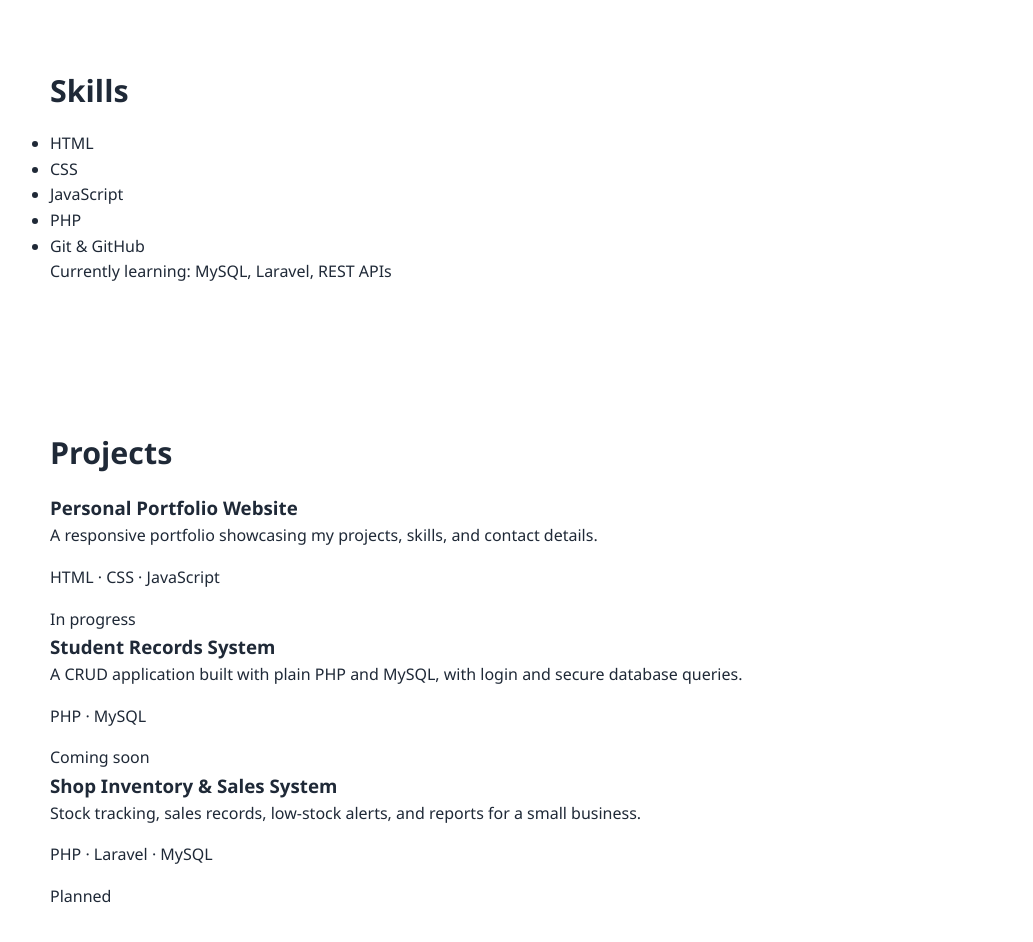
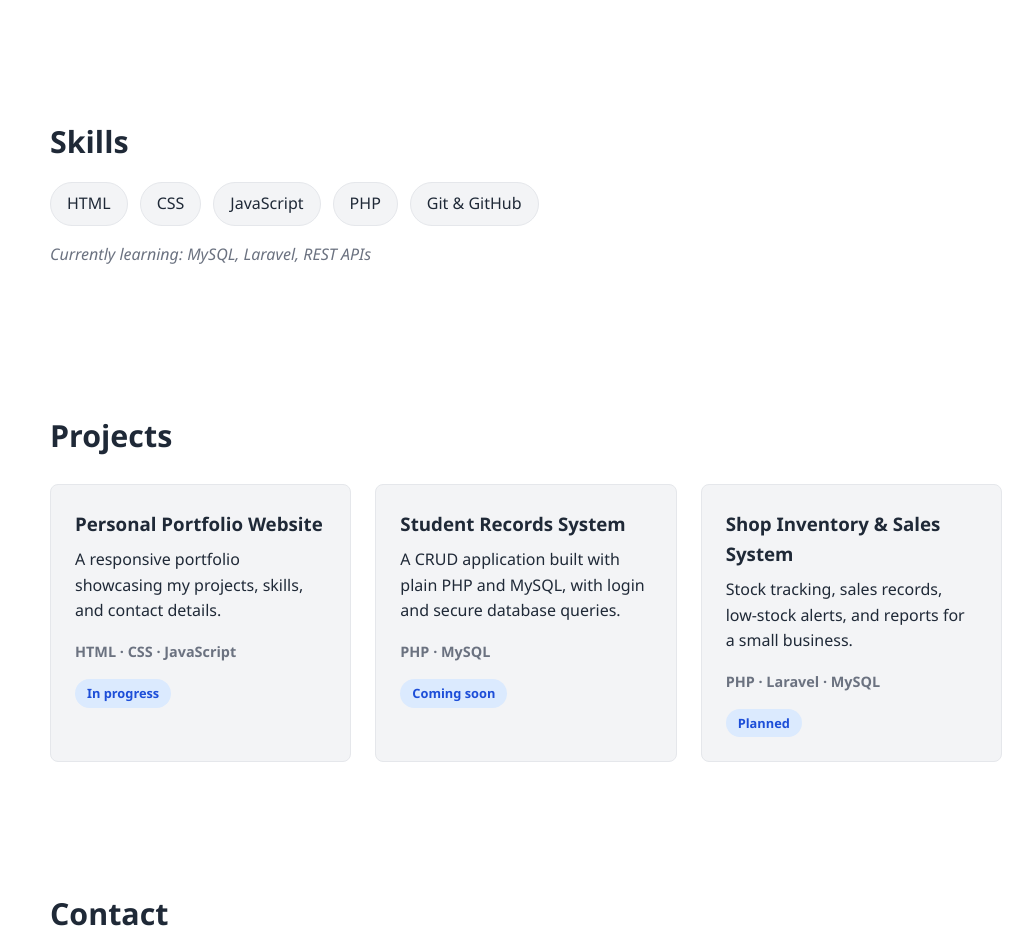
Before and after one commit to mbithi-sam/portfolio, a plain HTML site: page index.html in a window 1280 px wide. Shown: the part 837-1779 px from the top of the page, without its empty margins (114-1147 px from the left). Drawn offline with Linux system fonts and the light colour scheme.

Commit message:
Style about, skills, and project cards

```diff
--- a/css/style.css
+++ b/css/style.css
@@ -137,3 +137,71 @@ nav a:hover {
   border-color: #ffffff;
   color: var(--dark);
 }
+
+/* ---------- About ---------- */
+#about p {
+  max-width: 700px;
+}
+
+/* ---------- Skills ---------- */
+.skills-list {
+  list-style: none;
+  display: flex;
+  flex-wrap: wrap;
+  gap: 0.75rem;
+  margin-bottom: 1rem;
+}
+
+.skills-list li {
+  background: var(--surface);
+  border: 1px solid #e5e7eb;
+  padding: 0.5rem 1rem;
+  border-radius: 999px;
+  font-weight: 500;
+}
+
+.skills-learning {
+  color: var(--muted);
+  font-style: italic;
+}
+
+/* ---------- Projects ---------- */
+.project-grid {
+  display: grid;
+  grid-template-columns: repeat(auto-fit, minmax(260px, 1fr));
+  gap: 1.5rem;
+  margin-top: 1.5rem;
+}
+
+.project-card {
+  background: var(--surface);
+  border: 1px solid #e5e7eb;
+  border-radius: var(--radius);
+  padding: 1.5rem;
+  transition: transform 0.2s, box-shadow 0.2s;
+}
+
+.project-card:hover {
+  transform: translateY(-4px);
+  box-shadow: 0 8px 20px rgba(0, 0, 0, 0.1);
+}
+
+.project-card h3 {
+  margin-bottom: 0.5rem;
+}
+
+.tech {
+  color: var(--muted);
+  font-size: 0.9rem;
+  font-weight: 600;
+}
+
+.status {
+  display: inline-block;
+  background: #dbeafe;
+  color: var(--primary-dark);
+  font-size: 0.8rem;
+  font-weight: 600;
+  padding: 0.25rem 0.75rem;
+  border-radius: 999px;
+}
```
